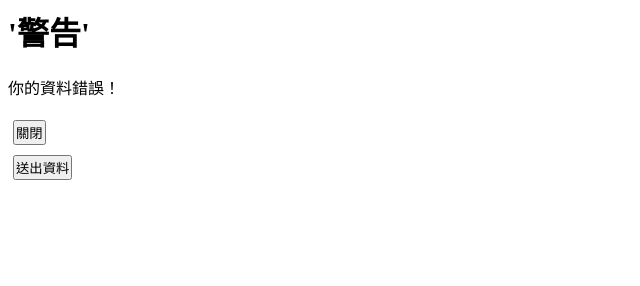
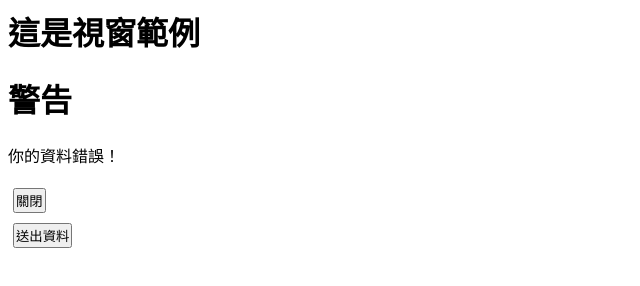
Before and after one commit to georgelynch1980/georgelynch1980.github.io, a plain HTML site: page index.html in a window 1280 px wide. Both pictures are taken after a click on the button "送出資料". Shown: the whole page, without its empty margins (0-640 px from the left). Drawn offline with nearby package versions, Linux system fonts and the light colour scheme.

Commit message:
Update index.html

```diff
--- a/index.html
+++ b/index.html
@@ -54,11 +54,12 @@
     </HEAD>
 
     <BODY>
+        <h1>這是視窗範例</h1>
 
         <div id="mydialog" aria-hidden="true" role="dialog" class="dialogclass" aria-labelledby="dialogheader"
             aria-modal="true" style="display: none;" aria-relevant="additions">
             <div class="whitebox">
-                <h1>'警告'</h1>
+                <h1>警告</h1>
                 <p id="dialogheader" tabindex="0">你的資料錯誤！</p>
 
                 <button class="close">關閉</button>
```
